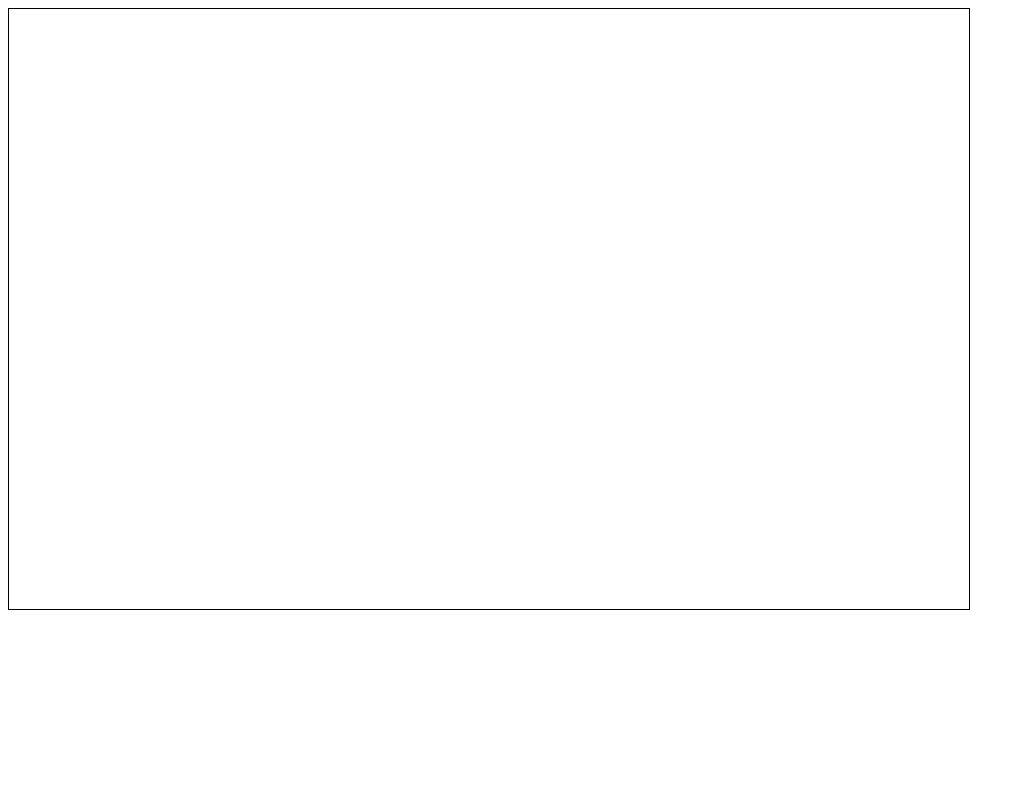
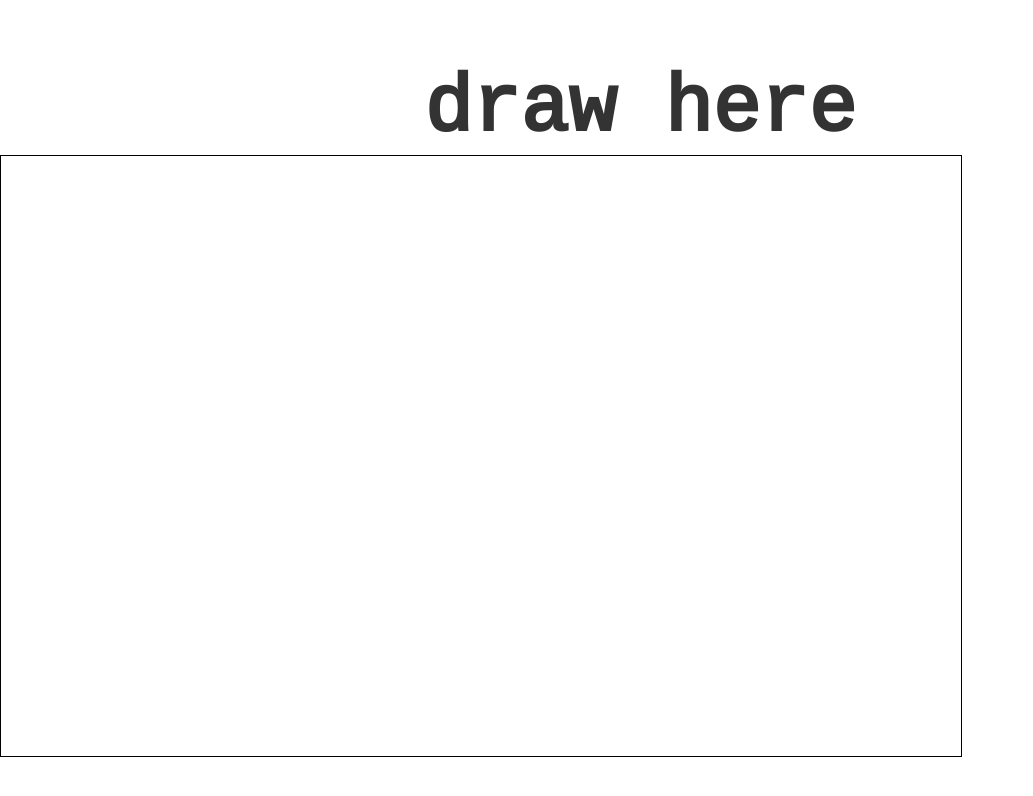
Before and after one commit to MarcosPauloJS/my_draw, a plain HTML site: page src/index.html in a window 1280 px wide. Shown: the whole page, without its empty margins (0-1033 px from the left). Drawn offline with Linux system fonts and the light colour scheme.

Commit message:
primeira versão funcional

```diff
--- /dev/null
+++ b/src/css/style.css
@@ -0,0 +1,22 @@
+@import url('https://fonts.googleapis.com/css?family=Cousine&display=swap');
+
+*{
+    margin: 0;
+    padding: 0;
+    box-sizing: border-box;
+    font-family: 'Cousine', sans-serif;
+}
+
+.wraper >#screen{
+    /* position: absolute;
+    top: 50%;
+    left: 50%;
+    transform: translate(-50%, -50%); */
+}
+
+.wraper >.title{
+    margin-top: 5%;
+    text-align: center;
+    font-size: 5em;
+    color: #333333;
+}
--- a/src/index.html
+++ b/src/index.html
@@ -5,11 +5,15 @@
     <meta name="viewport" content="width=device-width, initial-scale=1.0">
     <meta http-equiv="X-UA-Compatible" content="ie=edge">
     <title>My draw online</title>
+    <link rel="stylesheet" href="./css/style.css">
 </head>
 <body>
-    <canvas id="screen" width="960" height="600" style="border: 1px solid #000">
-        <h1>Infelismente seu navegador não suporta esse recurso</h1>
-    </canvas>
+    <div class="wraper">
+        <h1 class="title">draw here</h1>
+        <canvas id="screen" width="960" height="600" style="border: 1px solid #000">
+            <h1>Infelismente seu navegador não suporta esse recurso</h1>
+        </canvas>
+    </div>
 
     <script src="./index.js"></script>
 </body>
--- a/src/index.js
+++ b/src/index.js
@@ -4,18 +4,19 @@ const contextScreen = screen.getContext("2d");
 const line = {
     x : 0,
     y : 0,
-    color : "rgb(0, 0, 0)"
+    color : "rgb(0, 0, 0)",
+    moving: false
 }
 
 screen.addEventListener("mousemove", (event) =>{
-    // console.log(event.x);
     drawing(event.x, event.y);
 });
 
+
+
 function drawing(coodinateX, coodinateY){
     contextScreen.beginPath();
-    contextScreen.moveTo(0,0);
-    contextScreen.lineTo(coodinateX, coodinateY);
+    contextScreen.moveTo(coodinateX- 2, coodinateY- 192);
+    contextScreen.lineTo(coodinateX, coodinateY - 190);
     contextScreen.stroke();
-
 }
```
Also changed, not shown: src/assets/img/arrow_dawn.png (added).
